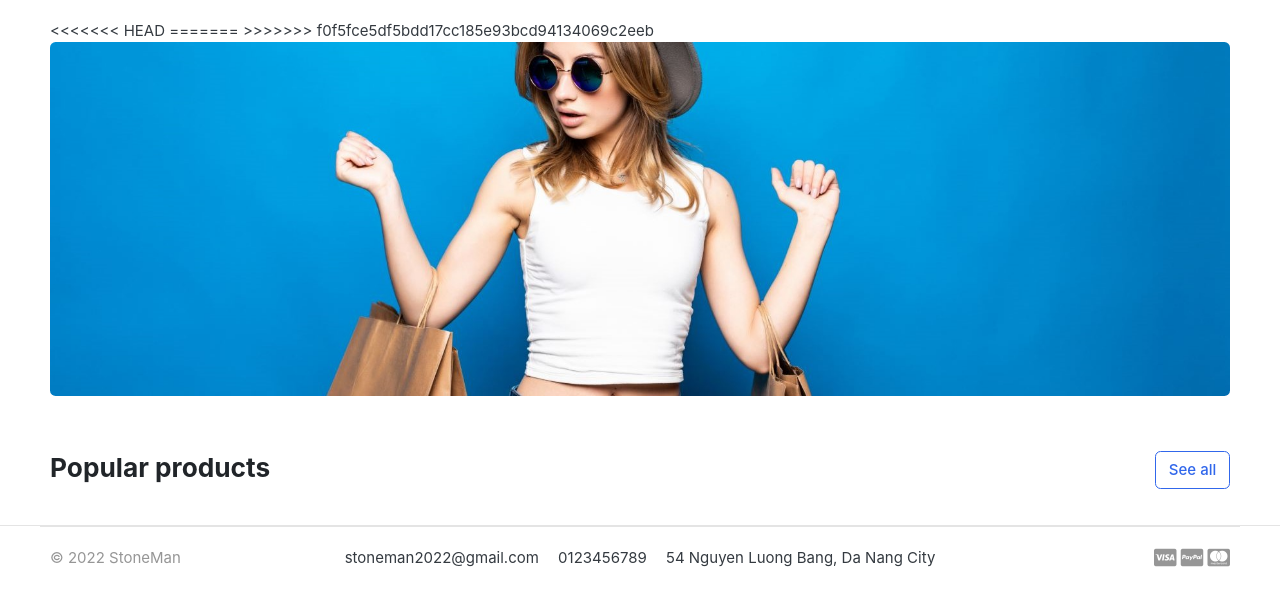
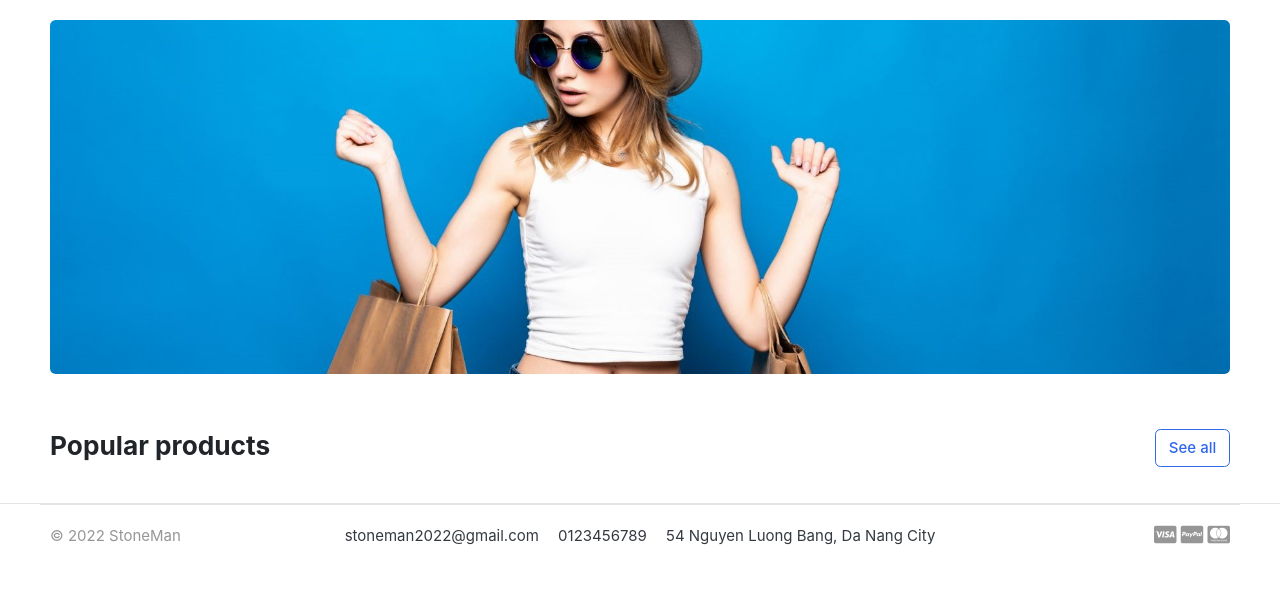
Before and after one commit to hieu1505/Book-store, a Django app: page / in a window 1280 px wide. Shown: the part 190-800 px from the top of the page. Run offline with Django 4.2, Linux system fonts and the light colour scheme; data that the repository does not hold is empty; some libraries are stand-ins or nearby versions; some web fonts are replaced.

Commit message:
update again

```diff
--- a/templates/home.html
+++ b/templates/home.html
@@ -6,13 +6,8 @@
 <!-- ========================= SECTION MAIN ========================= -->
 <section class="section-intro padding-y-sm">
 <div class="container">
-<<<<<<< HEAD
-
 {% include 'includes/alerts.html' %}
-
-=======
 <!-- testing -->
->>>>>>> f0f5fce5df5bdd17cc185e93bcd94134069c2eeb
 <div class="intro-banner-wrap">
 	<img src="{% static 'images/banners/cover.jpg' %}" class="img-fluid rounded">
 </div>
```
